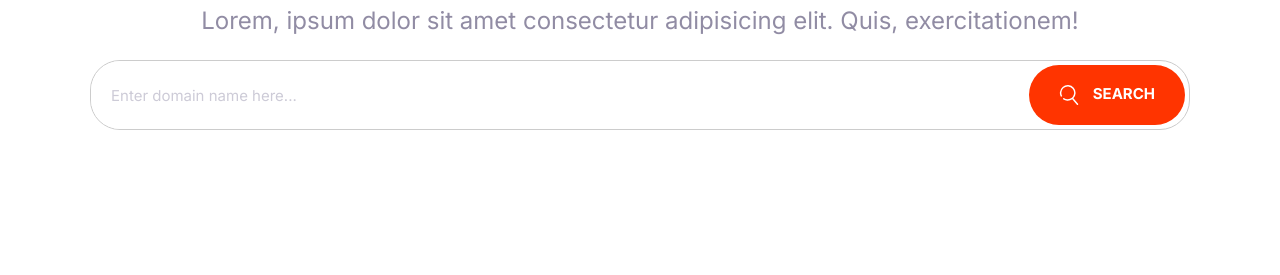
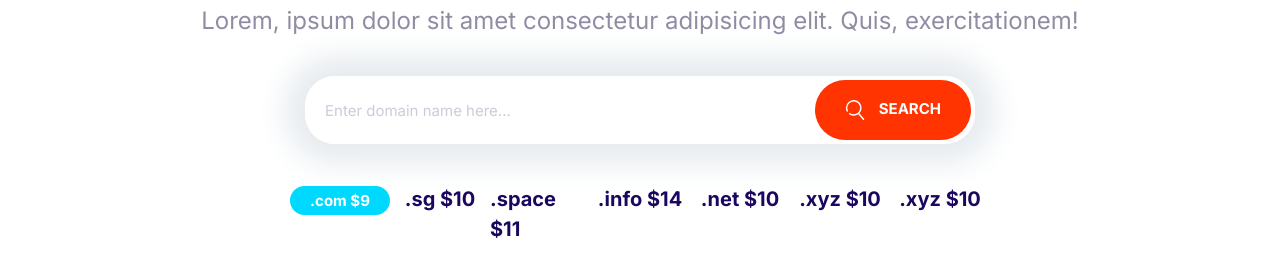
Before and after one commit to DiegoTrevino1/Diegoify, a plain HTML site: page index.html in a window 1280 px wide. Shown: the part 141-416 px from the top of the page. Drawn offline with Linux system fonts and the light colour scheme.

Commit message:
created domain block component and styling.

```diff
--- a/css/styles.css
+++ b/css/styles.css
@@ -217,6 +217,7 @@ overly specific selectors */
     font-size: 1.8rem;
     font-weight: 600;
     margin: 1rem 0;
+    outline: 0;
     /* vertical , horizontal */
     padding: 2rem 3rem;
     text-align: center;
@@ -760,3 +761,31 @@ selector! */
         align-self: center;
     }
 }
+
+/* Domain Block */
+.block-domain .input-group {
+    box-shadow: 0 0 30px 20px #e6ebee;
+    border: 0;
+    margin: 4rem auto;
+    max-width: 670px;
+}
+
+.block-domain__prices {
+    display: grid;
+    grid-template-columns: repeat(3, 1fr);
+    grid-template-rows: repeat(2, 6rem);
+    font-size: 2rem;
+    font-weight: 600;
+    /* used for horizontal alignment */
+    justify-items: center;
+    max-width: 700px;
+    margin: 0 auto;
+
+}
+
+@media screen and (min-width: 768px) {
+    .block-domain__prices {
+        grid-template-columns: repeat(auto-fit, minmax(100px, 1fr));
+        grid-template-rows: repeat(2, 6rem);
+    }
+}
--- a/index.html
+++ b/index.html
@@ -20,7 +20,7 @@
     <link rel="stylesheet" href="css/styles.css" />
   </head>
   <body>
-    <section class="block container">
+    <section class="block container block-domain">
       <header class="block__header">
         <h2>Starting at $9 per month</h2>
         <p>
@@ -41,6 +41,15 @@
           Search
         </button>
       </div>
+      <ul class="list block-domain__prices">
+        <li><span class="badge badge--secondary">.com $9</span></li>
+        <li>.sg $10</li>
+        <li>.space $11</li>
+        <li>.info $14</li>
+        <li>.net $10</li>
+        <li>.xyz $10</li>
+        <li>.xyz $10</li>
+      </ul>
     </section>
     <script src="js/main.js"></script>
   </body>
```
